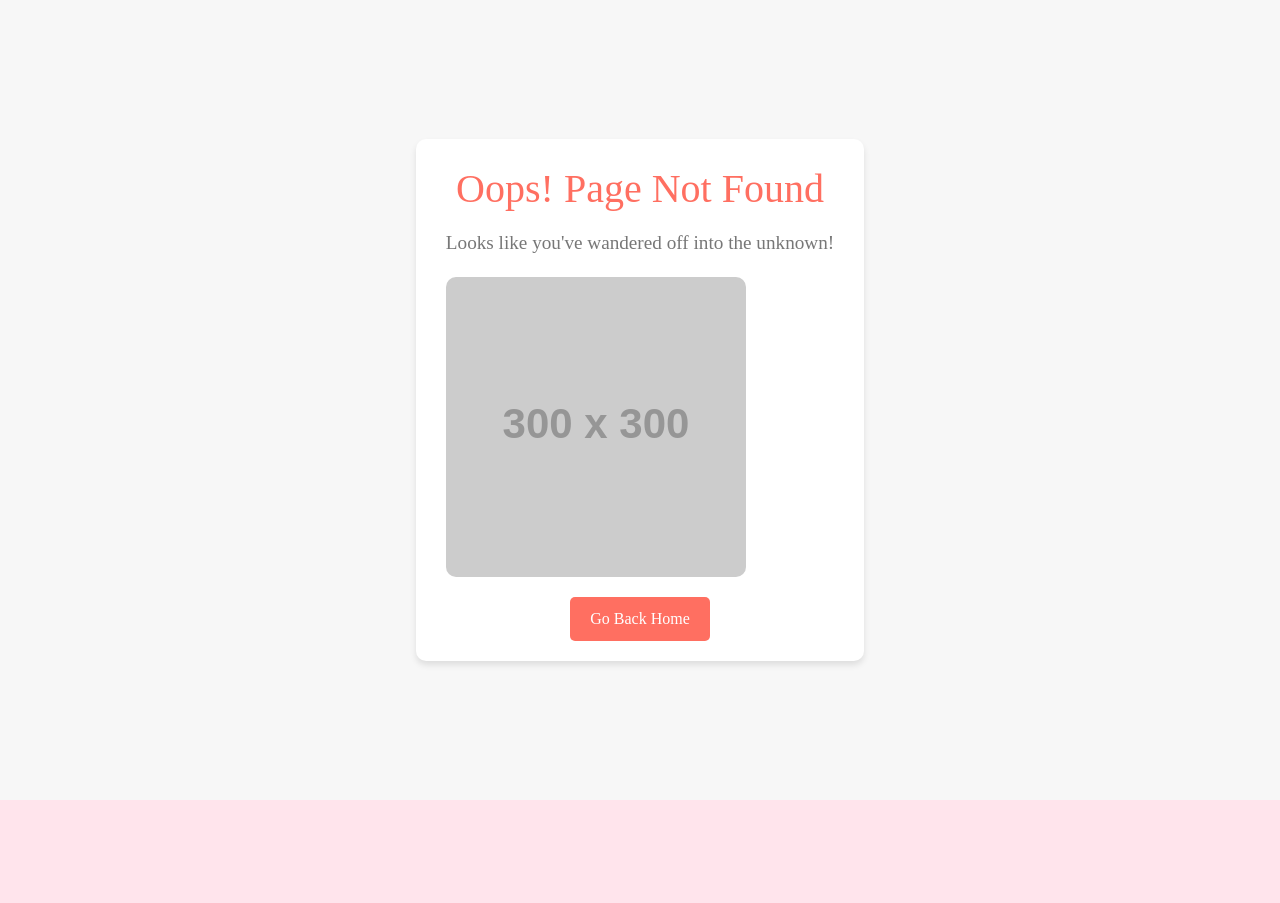
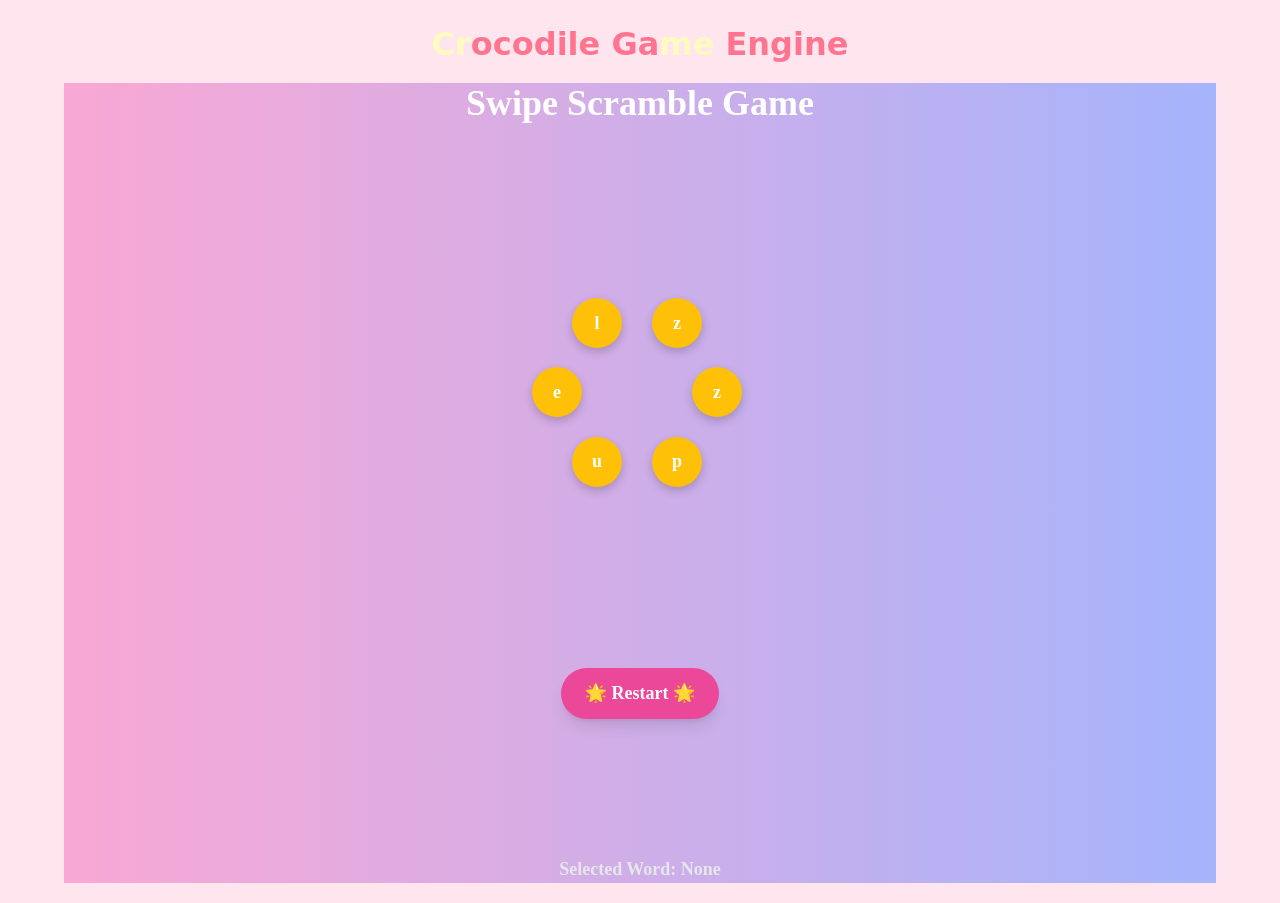
Before and after one commit to MUSTAFA-A-KHAN/CrocodileMiniApp, a React (Vite) app: page /CrocodileMiniApp/wordScramble in a window 1280 px wide. Before the commit this address had no page. Before the commit the page ends 800 px from the top, so only its background shows below. Built offline with nearby package versions, Linux system fonts and the light colour scheme; a web font is replaced by a local one.

Commit message:
Add word sramble game

```diff
--- a/package.json
+++ b/package.json
@@ -17,6 +17,8 @@
     "axios": "^1.7.9",
     "gh-pages": "^6.3.0",
     "react": "^18.3.1",
+    "react-dnd": "^16.0.1",
+    "react-dnd-html5-backend": "^16.0.1",
     "react-dom": "^18.3.1",
     "react-icons": "^5.4.0",
     "react-router-dom": "^7.1.0"
--- a/src/App.jsx
+++ b/src/App.jsx
@@ -6,6 +6,7 @@ import AccountWrapper from "./hooks/useAccount";
 import Animate from "./utils/Animate";
 import BarGraph from "./pages/Dashboard/components/BarGraph";
 import NotFound from "./pages/Dashboard/components/NotFound";  // Import the NotFound component
+import WordScrambleGame from "./pages/Dashboard/components/wordScramble";
 
 const App = () => {
   return (
@@ -16,6 +17,7 @@ const App = () => {
             <Route path="/CrocodileMiniApp" element={<Home />} />
             <Route path="/CrocodileMiniApp/dashboard" element={<Dashboard />} />
             <Route path="/CrocodileMiniApp/Bargraph" element={<BarGraph />} />
+            <Route path="/CrocodileMiniApp/wordScramble" element={<WordScrambleGame />} />
             {/* Catch-all route for 404 page */}
             <Route path="*" element={<NotFound />} />
           </Routes>
--- /dev/null
+++ b/src/pages/Dashboard/components/ItemTypes.jsx
@@ -0,0 +1,3 @@
+export const ItemTypes = {
+    LETTER: 'letter',
+  };
--- /dev/null
+++ b/src/pages/Dashboard/components/wordScramble.jsx
@@ -0,0 +1,168 @@
+import React, { useState, useEffect } from "react";
+
+const WordScrambleGame = () => {
+  const words = ["circle", "react", "puzzle", "design", "tailwind"];
+  const [scrambledWord, setScrambledWord] = useState([]);
+  const [originalWord, setOriginalWord] = useState("");
+  const [selectedIndices, setSelectedIndices] = useState([]);
+  const [message, setMessage] = useState("");
+
+  useEffect(() => {
+    startGame();
+  }, []);
+
+  const shuffleWord = (word) => {
+    return word.split("").sort(() => Math.random() - 0.5);
+  };
+
+  const startGame = () => {
+    const word = words[Math.floor(Math.random() * words.length)];
+    setOriginalWord(word);
+    setScrambledWord(shuffleWord(word));
+    setSelectedIndices([]);
+    setMessage("");
+  };
+
+  const handleTouchMove = (event) => {
+    const touch = event.touches[0];
+    const element = document.elementFromPoint(touch.clientX, touch.clientY);
+
+    if (element && element.dataset.index) {
+      const index = parseInt(element.dataset.index, 10);
+      if (!selectedIndices.includes(index)) {
+        setSelectedIndices((prev) => [...prev, index]);
+      }
+    }
+  };
+
+  const handleMouseDown = (index) => {
+    if (!selectedIndices.includes(index)) {
+      setSelectedIndices([index]); // Start fresh selection
+    }
+  };
+
+  const handleMouseOver = (index) => {
+    if (!selectedIndices.includes(index)) {
+      setSelectedIndices((prev) => [...prev, index]);
+    }
+  };
+
+  const handleMouseUp = () => {
+    const formedWord = selectedIndices.map((i) => scrambledWord[i]).join("");
+    if (formedWord === originalWord) {
+      setMessage("🎉 Correct!");
+    } else {
+      setMessage("❌ Try Again!");
+    }
+  };
+
+  // Function to get the position of each character
+  const getPosition = (index) => {
+    const angle = (360 / scrambledWord.length) * index;
+    const x = 100 + 80 * Math.cos((angle * Math.PI) / 180);
+    const y = 100 + 80 * Math.sin((angle * Math.PI) / 180);
+    return { x, y };
+  };
+
+  // Create a line path based on selected indices
+  const createLinePath = () => {
+    if (selectedIndices.length < 2) return ""; // Only draw line if more than 1 character is selected
+
+    let path = `M ${getPosition(selectedIndices[0]).x} ${getPosition(selectedIndices[0]).y}`;
+    selectedIndices.forEach((index) => {
+      const { x, y } = getPosition(index);
+      path += ` L ${x} ${y}`;
+    });
+
+    return path;
+  };
+
+  return (
+    <div className="app-container">
+      <header className="header-title">
+        <span className="header-highlight">Cr</span>ocodile Ga
+        <span className="header-highlight">me</span> Engine
+      </header>
+      <div
+        className="min-h-screen flex flex-col items-center justify-center bg-gradient-to-r from-pink-300 to-indigo-300 subheader-container"
+        onTouchMove={handleTouchMove}
+        onMouseUp={handleMouseUp}
+        onTouchEnd={handleMouseUp}
+      >
+        <h1 className="text-4xl font-bold mb-6 text-white">Swipe Scramble Game</h1>
+        <div
+          className="relative w-64 h-64 flex items-center justify-center"
+          style={{ touchAction: "none" }} // Prevent scrolling inside this div
+        >
+          {/* SVG for drawing the line */}
+          <svg
+            width="200"
+            height="200"
+            className="absolute top-0 left-0"
+            style={{
+              pointerEvents: "none", // Don't interfere with mouse/touch events
+            }}
+          >
+            <path
+              d={createLinePath()}
+              stroke="rgba(0, 0, 0, 0.5)"
+              strokeWidth="2"
+              fill="transparent"
+            />
+          </svg>
+
+          {scrambledWord.map((char, index) => {
+            const { x, y } = getPosition(index);
+
+            return (
+              <div
+                key={index}
+                data-index={index}
+                className="absolute transform transition-all duration-300 ease-in-out"
+                style={{
+                  left: `${x}px`,
+                  top: `${y}px`,
+                  width: "50px",
+                  height: "50px",
+                  display: "flex",
+                  alignItems: "center",
+                  justifyContent: "center",
+                  backgroundColor: selectedIndices.includes(index)
+                    ? "#4CAF50"
+                    : "#FFC107",
+                  color: "white",
+                  borderRadius: "50%",
+                  cursor: "pointer",
+                  userSelect: "none",
+                  boxShadow: "0 4px 10px rgba(0, 0, 0, 0.2)",
+                }}
+                onMouseDown={() => handleMouseDown(index)}
+                onMouseOver={() => handleMouseOver(index)}
+                onTouchStart={() => handleMouseDown(index)}
+              >
+                {char}
+              </div>
+            );
+          })}
+        </div>
+        <div className="mt-6">
+          <button
+            onClick={startGame}
+            className="bg-pink-500 text-white px-6 py-3 rounded-full shadow-lg hover:bg-pink-600 transform transition-all duration-300 ease-in-out"
+          >
+            🌟 Restart 🌟
+          </button>
+        </div>
+        {message && (
+          <p className="mt-4 text-2xl font-semibold text-white">{message}</p>
+        )}
+        <div className="mt-4 text-gray-200 text-lg">
+          Selected Word:{" "}
+          {selectedIndices.map((i) => scrambledWord[i]).join("") || "None"}
+        </div>
+      </div>
+    </div>
+  );
+};
+
+export default WordScrambleGame;
--- a/vite.config.js
+++ b/vite.config.js
@@ -3,6 +3,10 @@ import react from '@vitejs/plugin-react'
 
 // https://vite.dev/config/
 export default defineConfig({
+  server: {
+    host: '0.0.0.0', // Replace with the desired IP address
+    port: 3001,      // Replace with the desired port
+  },
   base: "/CrocodileMiniApp",
   plugins: [react()],
 })
```
Also changed, not shown: 1 other file (tests, documents, lock files or other folders).
